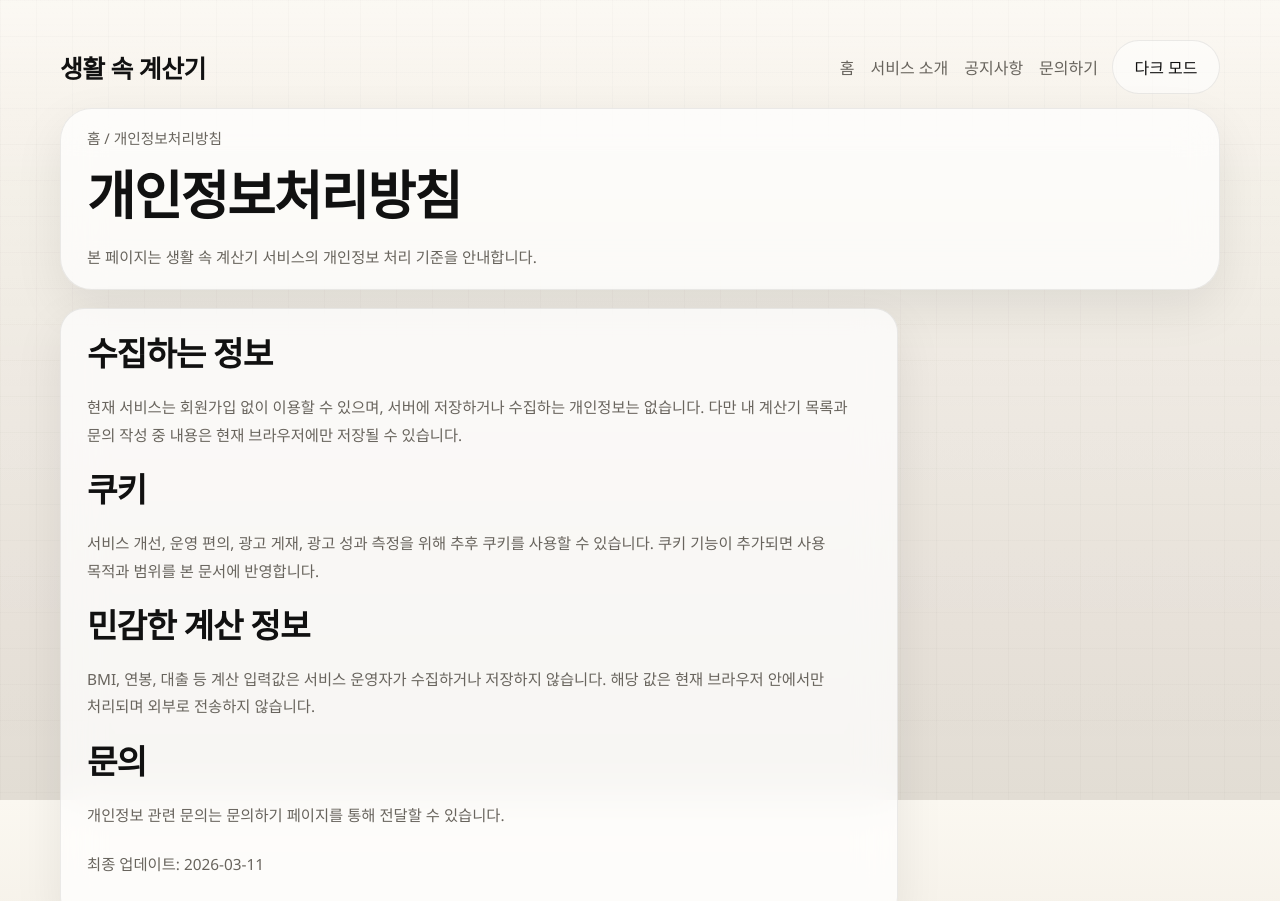
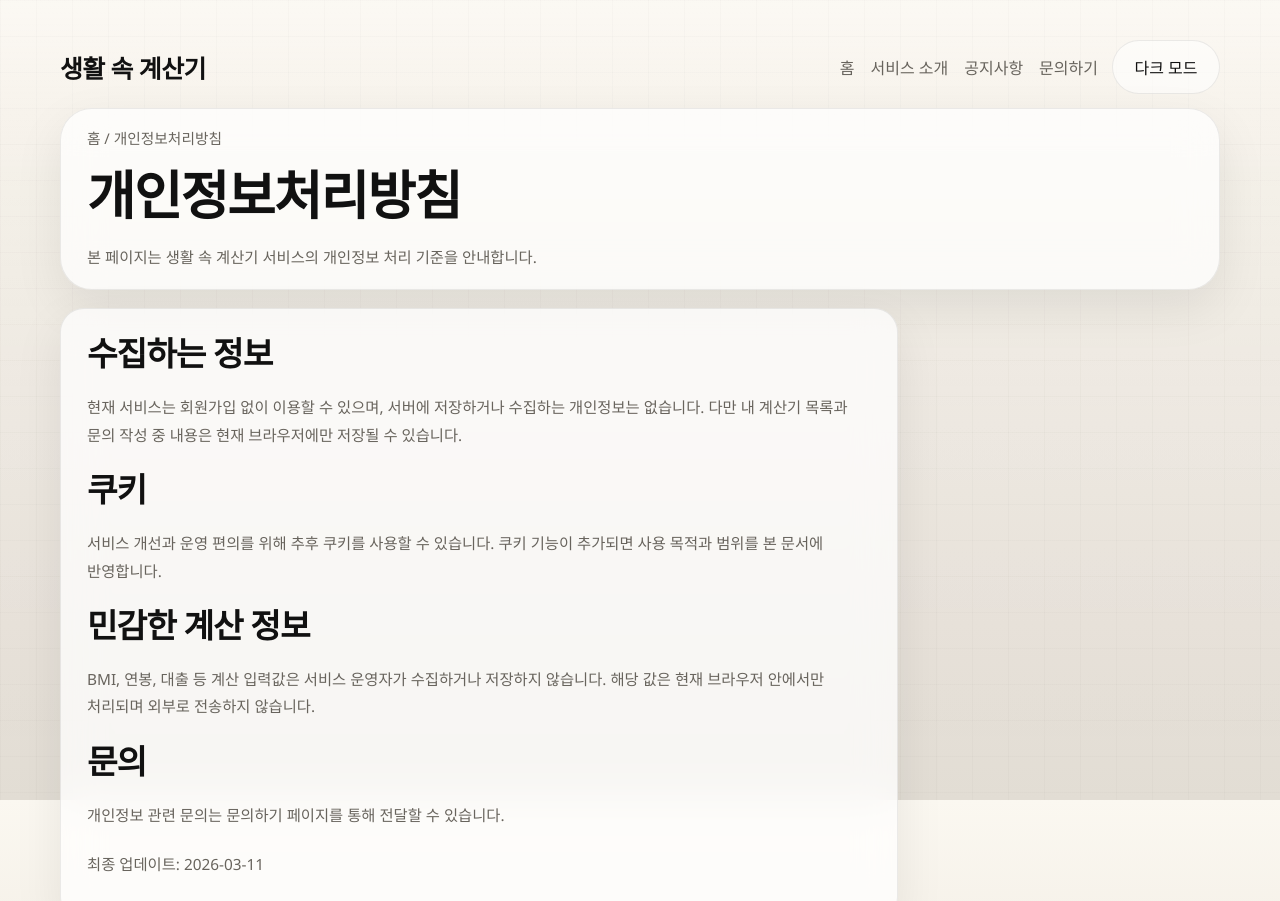
Before and after one commit to junsu2313/Calculate_Service, a website: page privacy/index.html in a window 1280 px wide. Shown: the top 901 px of the page. Drawn offline with Linux system fonts and the light colour scheme; a web font is replaced by a local one.

Commit message:
Remove ad-related site artifacts

```diff
--- a/ads.txt
+++ /dev/null
@@ -1 +0,0 @@
-google.com, pub-XXXXXXXXXXXXXXXX, DIRECT, f08c47fec0942fa0
--- a/privacy/index.html
+++ b/privacy/index.html
@@ -42,9 +42,8 @@
           </p>
           <h2>쿠키</h2>
           <p>
-            서비스 개선, 운영 편의, 광고 게재, 광고 성과 측정을 위해 추후 쿠키를
-            사용할 수 있습니다. 쿠키 기능이 추가되면 사용 목적과 범위를 본 문서에
-            반영합니다.
+            서비스 개선과 운영 편의를 위해 추후 쿠키를 사용할 수 있습니다. 쿠키
+            기능이 추가되면 사용 목적과 범위를 본 문서에 반영합니다.
           </p>
           <h2>민감한 계산 정보</h2>
           <p>
```
